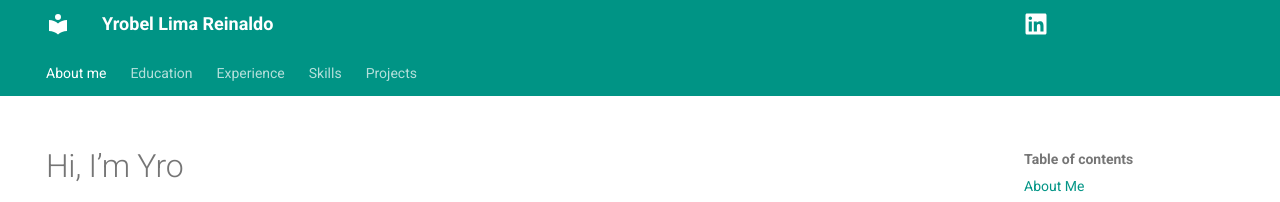
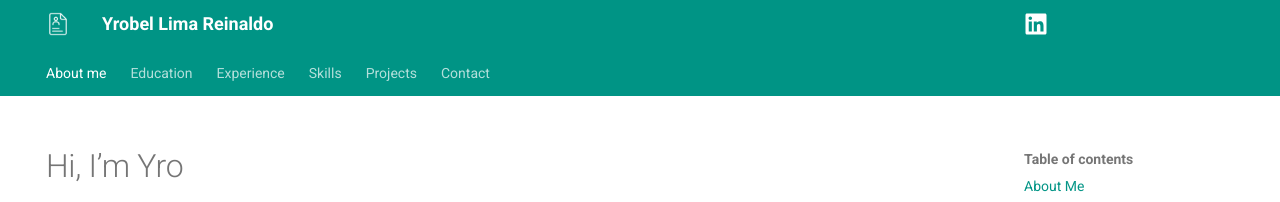
Before and after one commit to yrobel-lima/resume, an MkDocs documentation site: the page built from docs/index.md, in a window 1280 px wide. Shown: the top 202 px of the page. Built offline with MkDocs 1.6.1 and Material for MkDocs 9.7.7, drawn with Linux system fonts in a browser that asks for light colours.

Commit message:
Template

```diff
--- a/mkdocs.yml
+++ b/mkdocs.yml
@@ -6,7 +6,7 @@ repo_url: https://www.linkedin.com/in/yrobel-lima-reinaldo
 
 theme:
   name: material
-  #logo: assets/profile_picture.jpg
+  logo: assets/resume.png
   features:
     #- announce.dismiss
     #- content.action.edit
@@ -60,6 +60,10 @@ plugins: []
 markdown_extensions:
   - smarty
   - sane_lists
+  - attr_list
+  - pymdownx.emoji:
+      emoji_index: !!python/name:material.extensions.emoji.twemoji
+      emoji_generator: !!python/name:material.extensions.emoji.to_svg
 
 nav:
   - About me: index.md
@@ -67,3 +71,4 @@ nav:
   - Experience: experience.md
   - Skills: skills.md
   - Projects: projects.md
+  - Contact: contact.md
```
Also changed, not shown: docs/contact.md (added, +10 -0 lines), docs/assets/profile_picture.JPG (deleted), docs/assets/resume.png (added).
